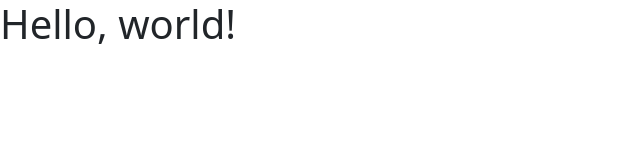
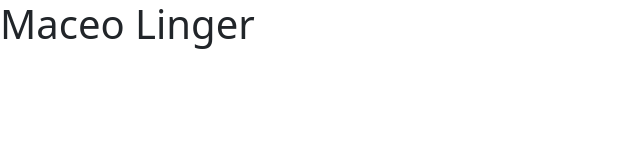
Before and after one commit to meesiejoo/mlngr.com, a plain HTML site: page index.html in a window 1280 px wide. Shown: the whole page, without its empty margins (0-640 px from the left). Drawn offline with nearby package versions, Linux system fonts and the light colour scheme.

Commit message:
Bootstrap template

```diff
--- a/index.html
+++ b/index.html
@@ -3,11 +3,11 @@
   <head>
     <meta charset="utf-8">
     <meta name="viewport" content="width=device-width, initial-scale=1">
-    <title>Bootstrap demo</title>
+    <title>Maceo Linger</title>
     <link href="https://cdn.jsdelivr.net/npm/bootstrap@5.3.3/dist/css/bootstrap.min.css" rel="stylesheet" integrity="sha384-QWTKZyjpPEjISv5WaRU9OFeRpok6YctnYmDr5pNlyT2bRjXh0JMhjY6hW+ALEwIH" crossorigin="anonymous">
   </head>
   <body>
-    <h1>Hello, world!</h1>
+    <h1>Maceo Linger</h1>
     <script src="https://cdn.jsdelivr.net/npm/bootstrap@5.3.3/dist/js/bootstrap.bundle.min.js" integrity="sha384-YvpcrYf0tY3lHB60NNkmXc5s9fDVZLESaAA55NDzOxhy9GkcIdslK1eN7N6jIeHz" crossorigin="anonymous"></script>
   </body>
 </html>
```
